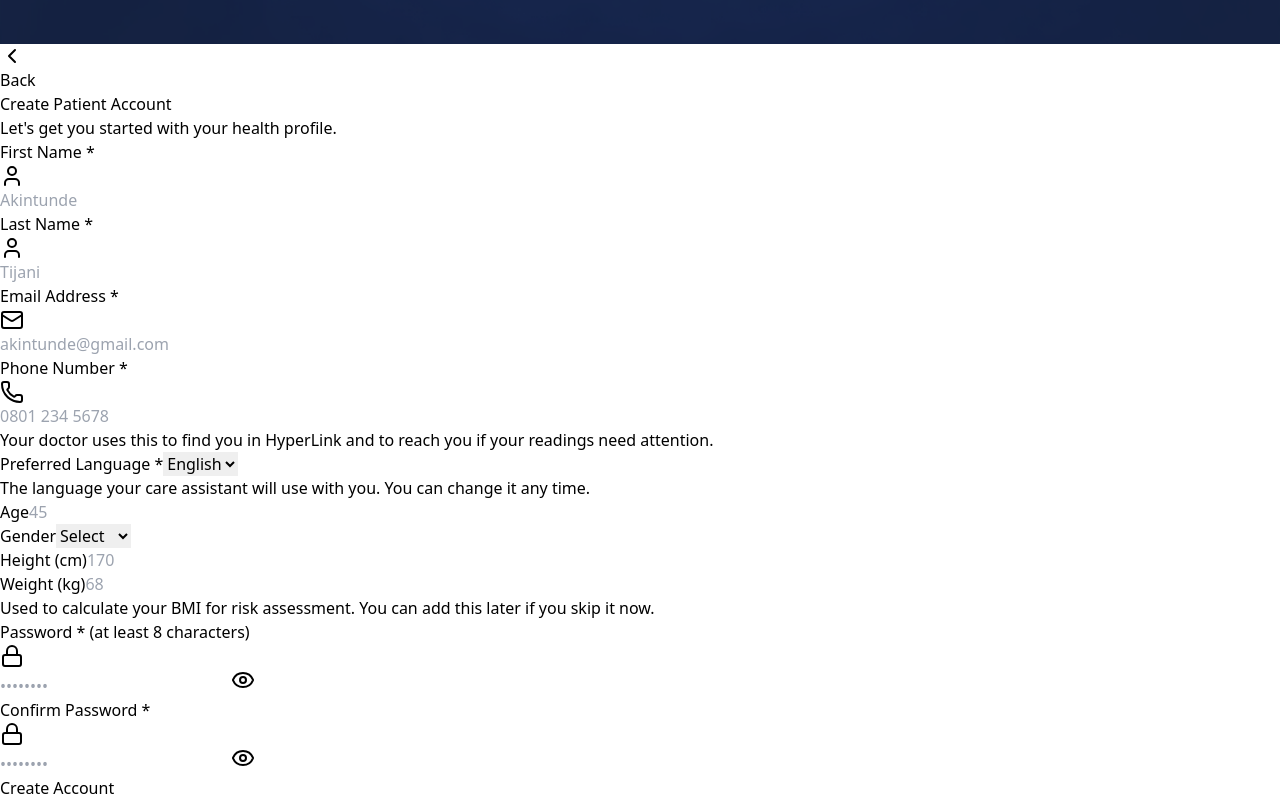
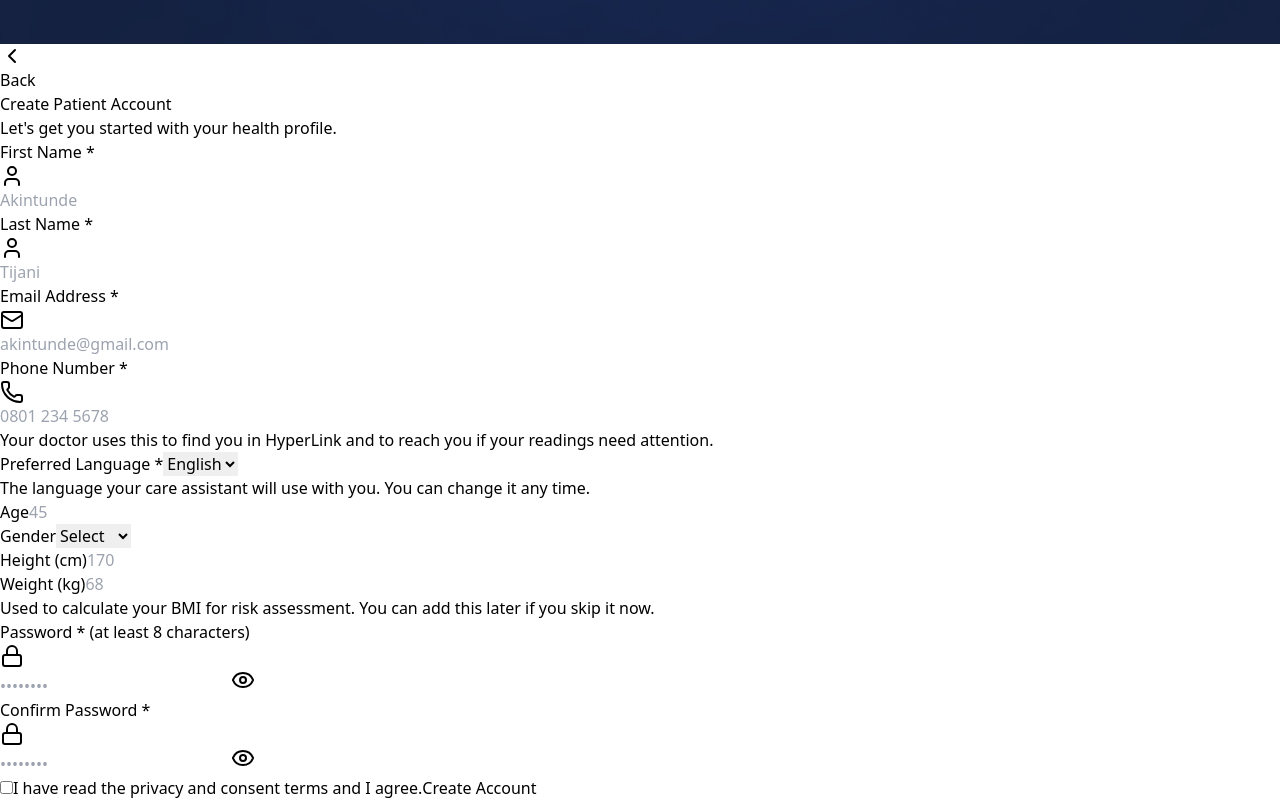
Before and after one commit to L9LU/hyperlink-frontend, a React (Vite) app: page /register/patient in a window 1280 px wide. Shown: the part 1634-2434 px from the top of the page. Built offline with nearby package versions, Linux system fonts and the light colour scheme.

Commit message:
Implement consent terms in patient registration
Added consent checkbox and validation for privacy terms.

```diff
--- a/src/pages/patient/RegisterPatient.jsx
+++ b/src/pages/patient/RegisterPatient.jsx
@@ -3,6 +3,8 @@ import { useNavigate, Link } from 'react-router-dom';
 import AuthLayout from '../../components/AuthLayout.jsx';
 import { registerUser } from '../../api/auth.js';
 import { LANGUAGES, DEFAULT_LANGUAGE } from '../../constants/languages.js';
+import { CONSENT_VERSION } from '../../constants/consent.js';
+import ConsentModal from '../../components/ConsentModal.jsx';
 import { User, Mail, Phone, Lock, Eye, EyeOff, ChevronLeft } from 'lucide-react';
 
 const RegisterPatient = () => {
@@ -25,6 +27,8 @@ const RegisterPatient = () => {
   const [showConfirmPassword, setShowConfirmPassword] = useState(false);
   const [error, setError] = useState('');
   const [loading, setLoading] = useState(false);
+  const [consented, setConsented] = useState(false);
+  const [showTerms, setShowTerms] = useState(false);
 
   const handleChange = (field) => (e) => {
     setForm({ ...form, [field]: e.target.value });
@@ -57,6 +61,11 @@ const RegisterPatient = () => {
       return;
     }
 
+    if (!consented) {
+      setError('Please read and accept the privacy and consent terms.');
+      return;
+    }
+
     // Calculate BMI from height/weight if both are provided
     let bmi = null;
     if (form.heightCm && form.weightKg) {
@@ -71,6 +80,7 @@ const RegisterPatient = () => {
         email: form.email.trim(),
         phone: form.phone.trim(),
         language: form.language,
+        consent_version: CONSENT_VERSION,
         age: form.age,
         gender: form.gender,
         height_cm: form.heightCm ? Number(form.heightCm) : null,
@@ -301,6 +311,26 @@ const RegisterPatient = () => {
           </button>
         </div>
 
+        <label className="flex items-start gap-3 text-sm text-[#0B1739] mb-4">
+          <input
+            type="checkbox"
+            checked={consented}
+            onChange={(e) => setConsented(e.target.checked)}
+            className="mt-1 w-4 h-4"
+          />
+          <span>
+            I have read the{' '}
+            <button
+              type="button"
+              onClick={() => setShowTerms(true)}
+              className="text-[#1A56DB] underline"
+            >
+              privacy and consent terms
+            </button>{' '}
+            and I agree.
+          </span>
+        </label>
+
         <button
           type="submit"
           disabled={loading}
@@ -309,6 +339,7 @@ const RegisterPatient = () => {
           {loading ? 'Creating Account...' : 'Create Account'}
         </button>
       </form>
+      {showTerms && <ConsentModal onClose={() => setShowTerms(false)} />}
     </AuthLayout>
   );
 };
```
